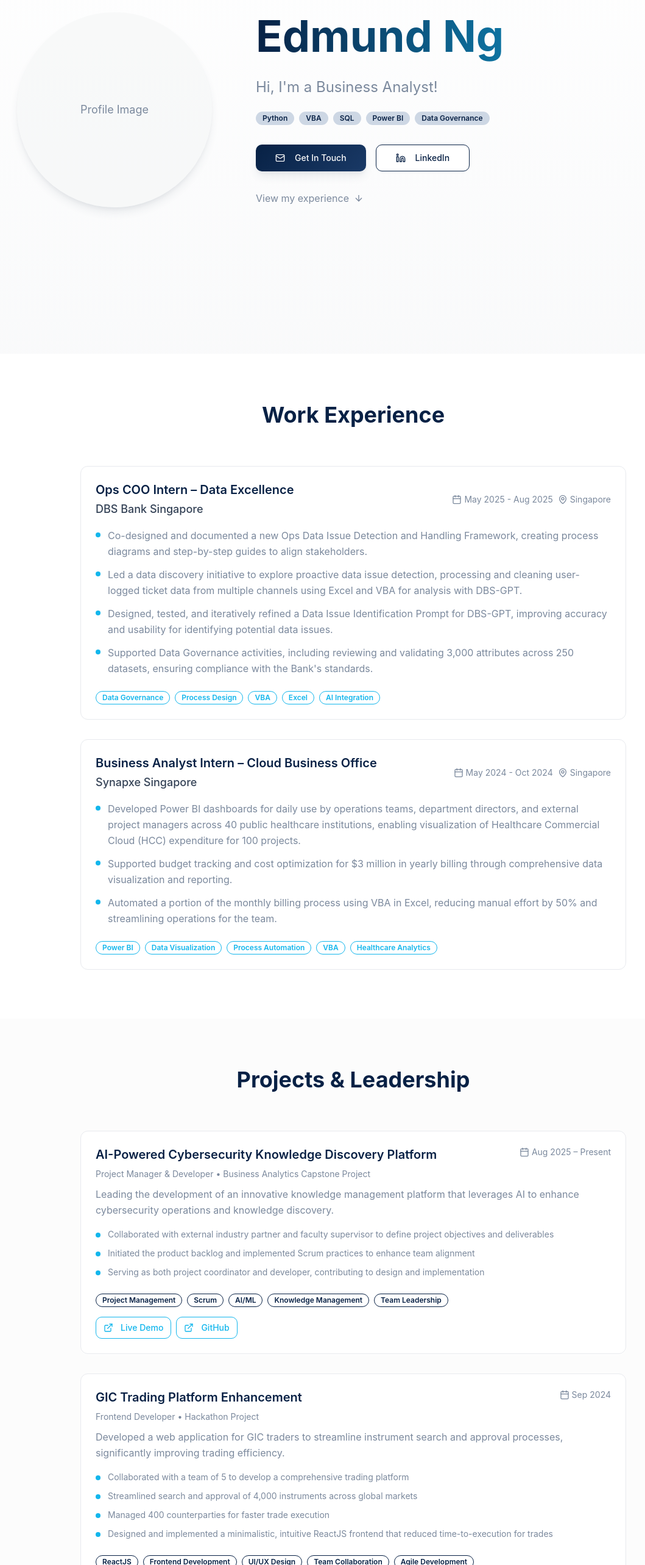
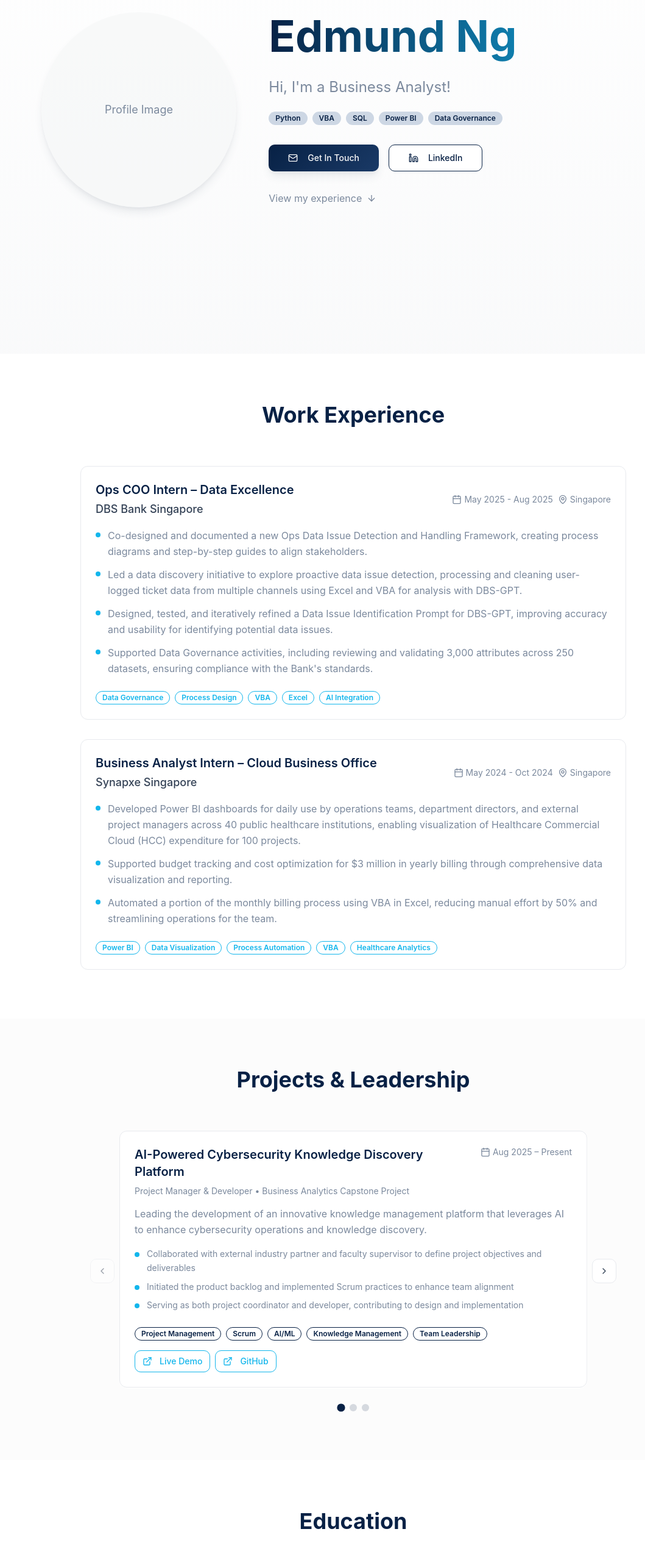
Before and after one commit to edmundnwl/edmund-codes-folio, a React (Vite) app: page / in a window 1280 px wide. Shown: the part 220-2786 px from the top of the page at 61% size, without its empty margins (60-1119 px from the left). Built offline with nearby package versions, Linux system fonts and the light colour scheme.

Commit message:
Refactor: Update hero section and remove hover effects

```diff
--- a/src/components/Education.tsx
+++ b/src/components/Education.tsx
@@ -111,7 +111,7 @@ const Education = () => {
                         <Badge
                           key={courseIndex}
                           variant="outline"
-                          className="border-primary-light text-primary hover:bg-primary-light hover:text-primary-foreground transition-smooth text-xs"
+                          className="border-primary-light text-primary text-xs"
                         >
                           {course}
                         </Badge>
--- a/src/components/Experience.tsx
+++ b/src/components/Experience.tsx
@@ -83,7 +83,7 @@ const Experience = () => {
                       <Badge
                         key={skillIndex}
                         variant="outline"
-                        className="border-accent text-accent hover:bg-accent hover:text-accent-foreground transition-smooth"
+                        className="border-accent text-accent"
                       >
                         {skill}
                       </Badge>
--- a/src/components/Hero.tsx
+++ b/src/components/Hero.tsx
@@ -1,8 +1,66 @@
 import { Button } from "@/components/ui/button";
 import { Badge } from "@/components/ui/badge";
 import { ArrowDown, Mail, Linkedin, Download } from "lucide-react";
+import { useState, useEffect } from "react";
 
 const Hero = () => {
+  const [animationStage, setAnimationStage] = useState(0);
+  const [displayedName, setDisplayedName] = useState("");
+  const [displayedText, setDisplayedText] = useState("");
+
+  const fullName = "Edmund Ng";
+  const fullText = "Hi, I'm a Business Analyst!";
+
+  useEffect(() => {
+    const timer1 = setTimeout(() => setAnimationStage(1), 800); // Profile slides to left
+    const timer2 = setTimeout(() => setAnimationStage(2), 1500); // Start typing name
+    const timer3 = setTimeout(() => setAnimationStage(3), 2800); // Start typing description
+    const timer4 = setTimeout(() => setAnimationStage(4), 4000); // Show skills and buttons
+    const timer5 = setTimeout(() => setAnimationStage(5), 4500); // Show "view experience"
+
+    return () => {
+      clearTimeout(timer1);
+      clearTimeout(timer2);
+      clearTimeout(timer3);
+      clearTimeout(timer4);
+      clearTimeout(timer5);
+    };
+  }, []);
+
+  // Typing animation for name
+  useEffect(() => {
+    if (animationStage >= 2) {
+      let index = 0;
+      const nameTimer = setInterval(() => {
+        if (index <= fullName.length) {
+          setDisplayedName(fullName.slice(0, index));
+          index++;
+        } else {
+          clearInterval(nameTimer);
+        }
+      }, 80);
+
+      return () => clearInterval(nameTimer);
+    }
+  }, [animationStage]);
+
+  // Typing animation for description
+  useEffect(() => {
+    if (animationStage >= 3) {
+      let index = 0;
+      const textTimer = setInterval(() => {
+        if (index <= fullText.length) {
+          setDisplayedText(fullText.slice(0, index));
+          index++;
+        } else {
+          clearInterval(textTimer);
+        }
+      }, 60);
+
+      return () => clearInterval(textTimer);
+    }
+  }, [animationStage]);
+
   const scrollToSection = (sectionId: string) => {
     const element = document.getElementById(sectionId);
     if (element) {
@@ -13,10 +71,13 @@ const Hero = () => {
   return (
     <section id="hero" className="min-h-screen flex items-center justify-center gradient-subtle">
       <div className="container mx-auto px-6">
-        <div className="max-w-6xl mx-auto">
+        <div className="max-w-6xl mx-auto flex justify-center">
+          <div className="w-full max-w-5xl">
             <div className="flex flex-col lg:flex-row items-center gap-12">
               {/* Profile Image */}
-            <div className="lg:w-1/3 flex justify-center">
+              <div className={`lg:w-1/3 flex justify-center transition-all duration-1000 ${
+                animationStage >= 1 ? 'lg:justify-start' : 'justify-center'
+              } ${animationStage === 0 ? 'lg:translate-x-1/2' : 'lg:translate-x-0'}`}>
                 <div className="w-64 h-64 lg:w-80 lg:h-80 rounded-full bg-muted/50 flex items-center justify-center shadow-elevated">
                   <span className="text-muted-foreground text-lg">Profile Image</span>
                 </div>
@@ -24,31 +85,47 @@ const Hero = () => {
 
               {/* Content */}
               <div className="lg:w-2/3 text-center lg:text-left">
-              <h1 className="text-4xl md:text-6xl lg:text-7xl font-bold mb-6 bg-gradient-to-r from-primary to-accent bg-clip-text text-transparent leading-tight pb-2 lg:text-left text-center">
-                Edmund Ng
+                <h1 className={`text-4xl md:text-6xl lg:text-7xl font-bold mb-6 bg-gradient-to-r from-primary to-accent bg-clip-text text-transparent leading-tight pb-2 lg:text-left text-center transition-opacity duration-300 ${
+                  animationStage >= 2 ? 'opacity-100' : 'opacity-0'
+                }`}>
+                  {displayedName}<span className={animationStage === 2 ? "animate-pulse" : ""}></span>
                 </h1>
 
-              <p className="text-xl md:text-2xl text-muted-foreground mb-6">
-                Hi, I'm a Business Analyst!
+                <p className={`text-xl md:text-2xl text-muted-foreground mb-6 transition-opacity duration-300 ${
+                  animationStage >= 3 ? 'opacity-100' : 'opacity-0'
+                }`}>
+                  {displayedText}<span className={animationStage === 3 ? "animate-pulse" : ""}></span>
                 </p>
 
-              <div className="flex flex-wrap gap-2 mb-8 lg:justify-start justify-center">
+                <div className={`flex flex-wrap gap-2 mb-8 lg:justify-start justify-center transition-all duration-500 ${
+                  animationStage >= 4 ? 'opacity-100 scale-100' : 'opacity-0 scale-90'
+                }`}>
                   {["Python", "VBA", "SQL", "Power BI", "Data Governance"].map((skill, index) => (
                     <Badge
                       key={index}
                       variant="secondary"
                       className="bg-primary-muted text-primary"
+                      style={{
+                        animationDelay: `${index * 100}ms`,
+                        animation: animationStage >= 4 ? 'scale-in 0.3s ease-out forwards' : 'none'
+                      }}
                     >
                       {skill}
                     </Badge>
                   ))}
                 </div>
 
-              <div className="flex flex-col sm:flex-row items-center lg:justify-start justify-center gap-4 mb-8">
+                <div className={`flex flex-col sm:flex-row items-center lg:justify-start justify-center gap-4 mb-8 transition-all duration-500 ${
+                  animationStage >= 4 ? 'opacity-100 scale-100' : 'opacity-0 scale-90'
+                }`}>
                   <Button
                     onClick={() => scrollToSection("contact")}
                     className="gradient-primary text-primary-foreground hover:opacity-90 transition-smooth shadow-elevated"
                     size="lg"
+                    style={{
+                      animationDelay: '200ms',
+                      animation: animationStage >= 4 ? 'scale-in 0.3s ease-out forwards' : 'none'
+                    }}
                   >
                     <Mail className="mr-2 h-5 w-5" />
                     Get In Touch
@@ -59,6 +136,10 @@ const Hero = () => {
                     size="lg"
                     className="border-primary text-primary hover:bg-primary hover:text-primary-foreground transition-smooth"
                     onClick={() => window.open("https://linkedin.com/in/ngwledmund", "_blank")}
+                    style={{
+                      animationDelay: '300ms',
+                      animation: animationStage >= 4 ? 'scale-in 0.3s ease-out forwards' : 'none'
+                    }}
                   >
                     <Linkedin className="mr-2 h-5 w-5" />
                     LinkedIn
@@ -67,11 +148,17 @@ const Hero = () => {
 
                 <button
                   onClick={() => scrollToSection("experience")}
-                className="inline-flex items-center text-muted-foreground hover:text-primary transition-smooth group"
+                  className={`inline-flex items-center text-muted-foreground hover:text-primary transition-smooth group ${
+                    animationStage >= 5 ? 'opacity-100' : 'opacity-0'
+                  }`}
+                  style={{
+                    transition: 'opacity 0.5s ease-out'
+                  }}
                 >
                   <span className="mr-2">View my experience</span>
                   <ArrowDown className="h-4 w-4 group-hover:translate-y-1 transition-smooth" />
                 </button>
+              </div>
             </div>
           </div>
         </div>
--- a/src/components/Projects.tsx
+++ b/src/components/Projects.tsx
@@ -1,9 +1,12 @@
 import { Card, CardContent, CardHeader } from "@/components/ui/card";
 import { Badge } from "@/components/ui/badge";
 import { Button } from "@/components/ui/button";
-import { Calendar, Users, ExternalLink } from "lucide-react";
+import { Calendar, ExternalLink, ChevronLeft, ChevronRight } from "lucide-react";
+import { useState } from "react";
 
 const Projects = () => {
+  const [currentProject, setCurrentProject] = useState(0);
+
   const projects = [
     {
       title: "AI-Powered Cybersecurity Knowledge Discovery Platform",
@@ -43,12 +46,27 @@ const Projects = () => {
 
   const leadership = {
     title: "NUS Computing Club Children Community Service Programmes Head",
+    role: "Community Leader",
+    type: "Leadership Experience",
     period: "Jan 2023 - Jun 2023",
-    location: "Singapore",
     description: "Led educational initiatives to introduce programming concepts to young students, fostering the next generation of tech enthusiasts.",
-    achievement: "Designed and taught a 4-week hands-on Python course for 10 primary school students, using mini-game projects to introduce coding concepts like data structures and functions.",
-    skills: ["Teaching", "Curriculum Design", "Python", "Community Service", "Leadership"]
+    achievements: [
+      "Designed and taught a 4-week hands-on Python course for 10 primary school students, using mini-game projects to introduce coding concepts like data structures and functions."
+    ],
+    skills: ["Teaching", "Curriculum Design", "Python", "Community Service", "Leadership"],
+    links: [] // No external links for leadership experience
   };
+
+  const nextProject = () => {
+    setCurrentProject((prev) => (prev + 1) % (projects.length + 1)); // +1 for leadership
+  };
+
+  const prevProject = () => {
+    setCurrentProject((prev) => (prev - 1 + projects.length + 1) % (projects.length + 1));
+  };
+
+  const allItems = [...projects, leadership];
+  const currentItem = allItems[currentProject];
 
   return (
     <section id="projects" className="py-20 bg-muted/30">
@@ -58,35 +76,70 @@ const Projects = () => {
             Projects & Leadership
           </h2>
 
-          <div className="space-y-8">
-            {/* Projects */}
-            {projects.map((project, index) => (
-              <Card key={index} className="shadow-card border-card-border hover:shadow-elevated transition-smooth">
+          {/* Carousel Container */}
+          <div className="relative">
+            {/* Navigation Arrows */}
+            <Button
+              variant="outline"
+              size="icon"
+              className={`absolute left-4 top-1/2 transform -translate-y-1/2 z-10 ${
+                currentProject === 0 ? 'opacity-30 cursor-not-allowed' : 'opacity-100'
+              }`}
+              onClick={prevProject}
+              disabled={currentProject === 0}
+            >
+              <ChevronLeft className="h-4 w-4" />
+            </Button>
+
+            <Button
+              variant="outline"
+              size="icon"
+              className={`absolute right-4 top-1/2 transform -translate-y-1/2 z-10 ${
+                currentProject === allItems.length - 1 ? 'opacity-30 cursor-not-allowed' : 'opacity-100'
+              }`}
+              onClick={nextProject}
+              disabled={currentProject === allItems.length - 1}
+            >
+              <ChevronRight className="h-4 w-4" />
+            </Button>
+
+            {/* Card */}
+            <div className="mx-16 overflow-hidden">
+              <div
+                className="flex transition-transform duration-500 ease-in-out"
+                style={{ transform: `translateX(-${currentProject * 100}%)` }}
+              >
+                {allItems.map((item, index) => (
+                  <div key={index} className="w-full flex-shrink-0">
+                    <Card className="shadow-card border-card-border">
                       <CardHeader className="pb-4">
                         <div className="flex flex-col md:flex-row md:items-start md:justify-between gap-4">
                           <div className="flex-1">
                             <h3 className="text-xl font-semibold text-primary mb-2">
-                        {project.title}
+                              {item.title}
                             </h3>
-                      <p className="text-sm text-muted-foreground mb-1">
-                        {project.role} • {project.type}
-                      </p>
+                            <div className="flex flex-col sm:flex-row sm:items-center gap-2 mb-2">
+                              <span className="text-sm text-muted-foreground">
+                                {item.role} • {item.type}
+                              </span>
+                            </div>
                           </div>
 
                           <div className="flex items-center text-sm text-muted-foreground">
                             <Calendar className="h-4 w-4 mr-1" />
-                      {project.period}
+                            {item.period}
                           </div>
                         </div>
 
                         <p className="text-muted-foreground leading-relaxed">
-                    {project.description}
+                          {item.description}
                         </p>
                       </CardHeader>
 
                       <CardContent>
+                        {item.achievements && (
                           <ul className="space-y-2 mb-6">
-                    {project.achievements.map((achievement, achievementIndex) => (
+                            {item.achievements.map((achievement, achievementIndex) => (
                               <li key={achievementIndex} className="flex items-start">
                                 <div className="w-2 h-2 rounded-full bg-accent mt-2 mr-3 flex-shrink-0" />
                                 <span className="text-muted-foreground text-sm leading-relaxed">
@@ -95,22 +148,23 @@ const Projects = () => {
                               </li>
                             ))}
                           </ul>
+                        )}
 
                         <div className="flex flex-wrap gap-2 mb-4">
-                    {project.skills.map((skill, skillIndex) => (
+                          {item.skills.map((skill, skillIndex) => (
                             <Badge
                               key={skillIndex}
                               variant="outline"
-                        className="border-primary text-primary hover:bg-primary hover:text-primary-foreground transition-smooth text-xs"
+                              className="border-primary text-primary text-xs"
                             >
                               {skill}
                             </Badge>
                           ))}
                         </div>
 
-                  {project.links && project.links.length > 0 && (
+                        {item.links && item.links.length > 0 && (
                           <div className="flex flex-wrap gap-2">
-                      {project.links.map((link, linkIndex) => (
+                            {item.links.map((link, linkIndex) => (
                               <Button
                                 key={linkIndex}
                                 variant="outline"
@@ -126,50 +180,25 @@ const Projects = () => {
                         )}
                       </CardContent>
                     </Card>
+                  </div>
                 ))}
-
-            {/* Leadership Experience */}
-            <Card className="shadow-card border-card-border hover:shadow-elevated transition-smooth">
-              <CardHeader className="pb-4">
-                <div className="flex flex-col md:flex-row md:items-start md:justify-between gap-4">
-                  <div className="flex-1">
-                    <h3 className="text-xl font-semibold text-primary mb-2">
-                      {leadership.title}
-                    </h3>
-                  </div>
-
-                  <div className="flex items-center text-sm text-muted-foreground">
-                    <Calendar className="h-4 w-4 mr-1" />
-                    {leadership.period}
               </div>
             </div>
 
-                <p className="text-muted-foreground leading-relaxed">
-                  {leadership.description}
-                </p>
-              </CardHeader>
-
-              <CardContent>
-                <div className="flex items-start mb-6">
-                  <div className="w-2 h-2 rounded-full bg-accent mt-2 mr-3 flex-shrink-0" />
-                  <span className="text-muted-foreground leading-relaxed">
-                    {leadership.achievement}
-                  </span>
-                </div>
-
-                <div className="flex flex-wrap gap-2">
-                  {leadership.skills.map((skill, skillIndex) => (
-                    <Badge
-                      key={skillIndex}
-                      variant="outline"
-                      className="border-accent text-accent hover:bg-accent hover:text-accent-foreground transition-smooth text-xs"
-                    >
-                      {skill}
-                    </Badge>
+            {/* Dots Indicator */}
+            <div className="flex justify-center mt-6 space-x-2">
+              {allItems.map((_, index) => (
+                <button
+                  key={index}
+                  onClick={() => setCurrentProject(index)}
+                  className={`w-3 h-3 rounded-full transition-all duration-200 ${
+                    index === currentProject
+                      ? 'bg-primary scale-110'
+                      : 'bg-muted-foreground/30 hover:bg-muted-foreground/50'
+                  }`}
+                />
               ))}
             </div>
-              </CardContent>
-            </Card>
           </div>
         </div>
       </div>
```
Lines whose indentation alone changed are shown as unchanged.
